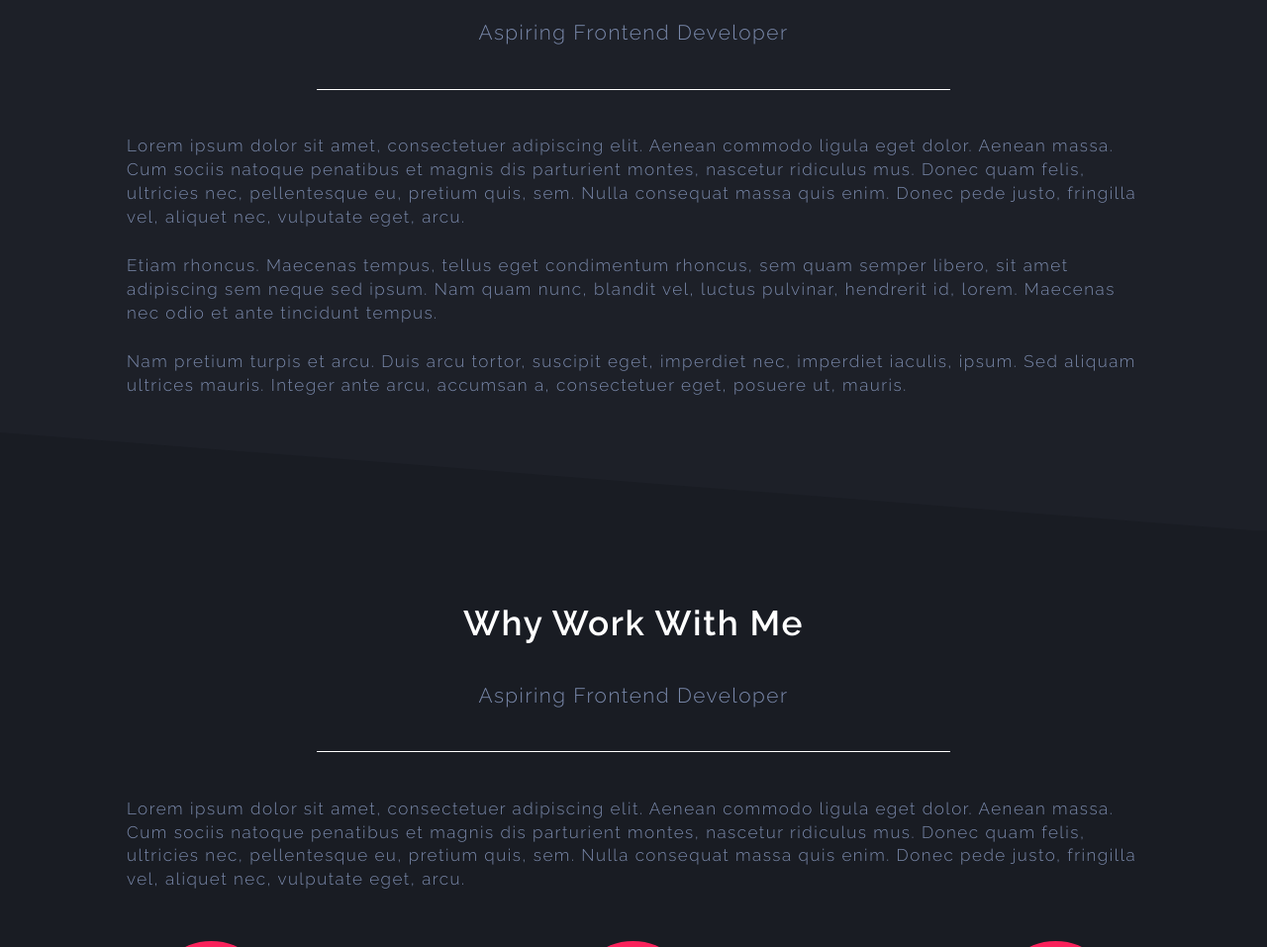
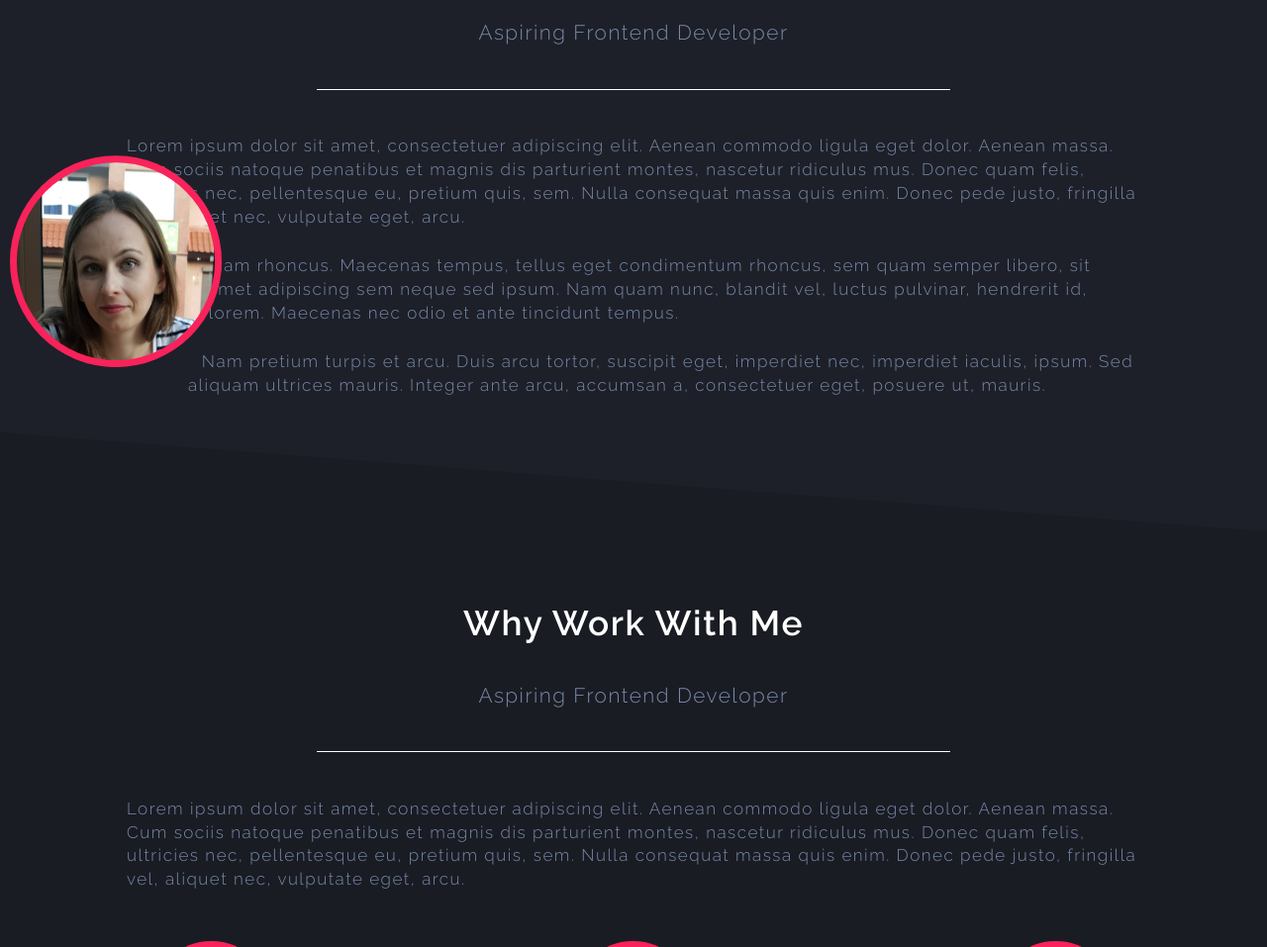
Before and after one commit to agnieszkabugla/PORTFOLIO, a website built with webpack: page source/index.html in a window 1280 px wide. Shown: the part 932-1889 px from the top of the page at 99% size. Built offline with nearby package versions, Linux system fonts and the light colour scheme.

Commit message:
added photo to about me section

```diff
--- a/source/index.html
+++ b/source/index.html
@@ -51,6 +51,7 @@
                 Aenean massa. Cum sociis natoque penatibus et magnis dis parturient montes, nascetur ridiculus mus.
                 Donec quam felis, ultricies nec, pellentesque eu, pretium quis, sem. Nulla consequat massa quis enim.
                 Donec pede justo, fringilla vel, aliquet nec, vulputate eget, arcu.</p>
+            <div class="photo"></div>
             <p>Etiam rhoncus. Maecenas tempus, tellus eget condimentum rhoncus, sem quam semper libero, sit amet
                 adipiscing sem neque sed ipsum. Nam quam nunc, blandit vel, luctus pulvinar, hendrerit id, lorem.
                 Maecenas nec odio et ante tincidunt tempus.</p>
--- a/source/style/scss/_content.scss
+++ b/source/style/scss/_content.scss
@@ -7,6 +7,33 @@
   width: 100%;
   .aboutMe {
     background-color: $grey;
+    .photo {
+      background-color: $magenta;
+      width: 114px;
+      height: 114px;
+      float: left;
+      -webkit-clip-path: circle(50% at 50% 50%);
+      clip-path: circle(50% at 50% 50%);
+      shape-outside: circle(50% at 50% 50%);
+      margin: 10px;
+      position: relative;
+    }
+    .photo:before {
+      content:'';
+      width: 100px;
+      height: 100px;
+      @extend .picture;
+      background-image: url("../photos/AgnieszkaBugla.jpg");
+      background-position: 0 -10px;
+      float: left;
+      position: absolute;
+      top: 7px;
+      left: 7px;
+      -webkit-clip-path: circle(50% at 50% 50%);
+      clip-path: circle(50% at 50% 50%);
+      shape-outside: circle(50% at 50% 50%);
+    }
+
     // slanted div
     .triangle {
       border-right: 0px solid;
--- a/source/style/scss/_medium.scss
+++ b/source/style/scss/_medium.scss
@@ -28,6 +28,18 @@
         margin: $gutter 10%;
       }
     }
+    .aboutMe {
+      .photo {
+        //margin: 6px 6px 6px 13%;
+        margin-top: -100px;
+        width: 214px;
+        height: 214px;
+      }
+      .photo:before {
+        width: 200px;
+        height: 200px;
+      }
+    }
     .whyWork {
       .round {
         width: 30%;
```
Also changed, not shown: source/style/css/styles.css.
